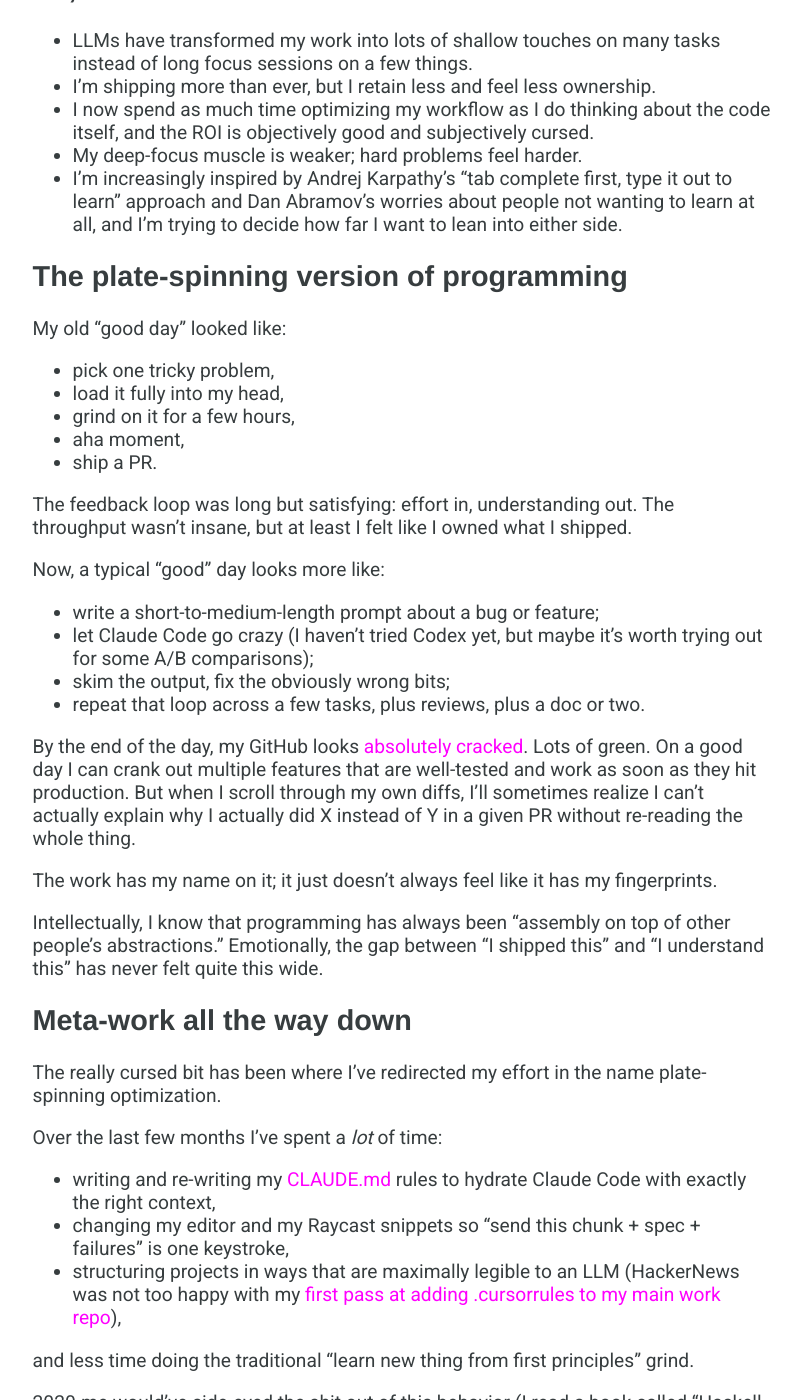
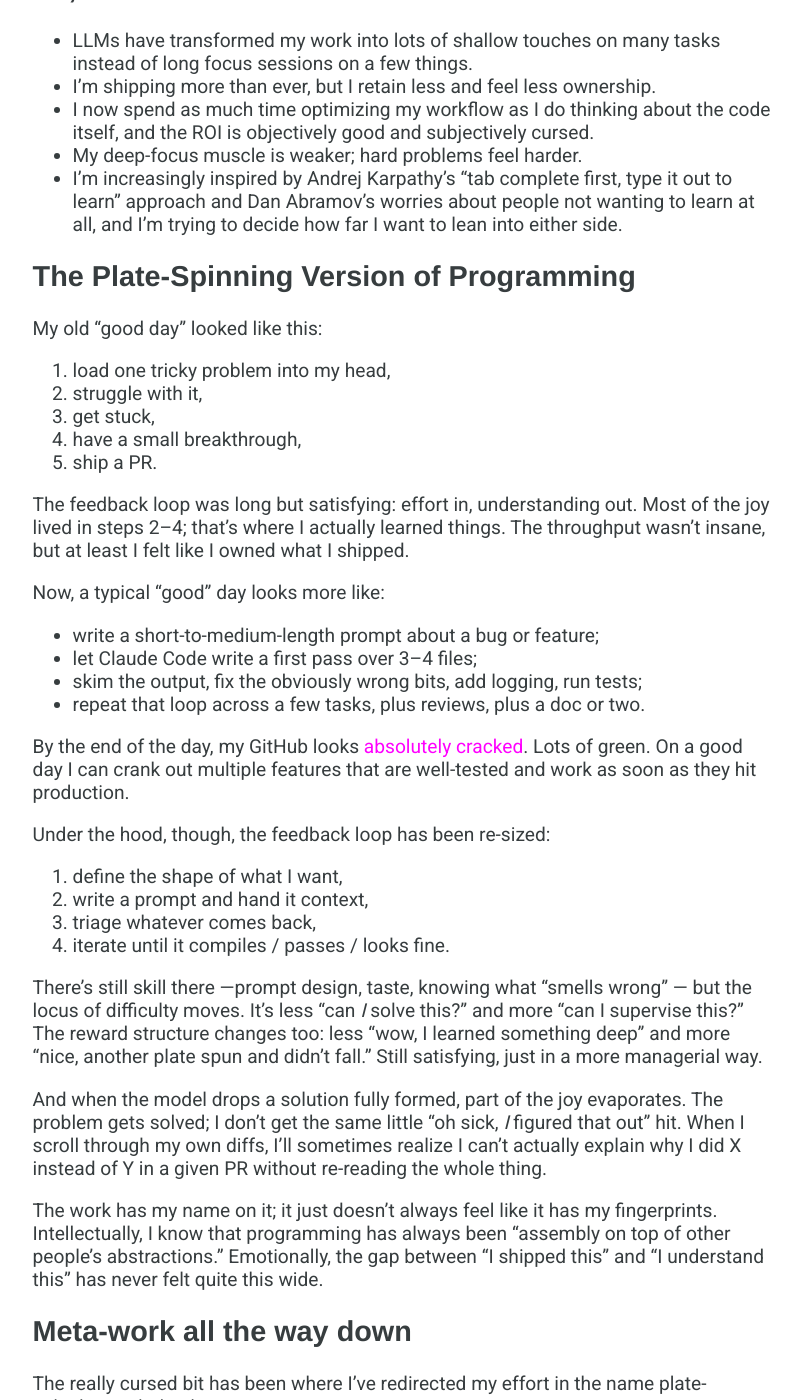
Before and after one commit to dmarticus/dmarticus.github.io, a Jekyll site: the page built from _posts/2025-11-07-spinning-plates.md, in a window 1280 px wide and 1400 px high, scrolled down 545 px. Shown: the whole window, without its empty margins (238-1039 px from the left). Built offline with Jekyll 4.4.1, drawn with Linux system fonts in a browser that asks for light colours; some of the changed text lies outside the part shown.

Commit message:
okay last edits for real

```diff
--- a/_posts/2025-11-07-spinning-plates.md
+++ b/_posts/2025-11-07-spinning-plates.md
@@ -23,30 +23,39 @@
 - My deep-focus muscle is weaker; hard problems feel harder.
 - I’m increasingly inspired by Andrej Karpathy’s "tab complete first, type it out to learn" approach and Dan Abramov’s worries about people not wanting to learn at all, and I’m trying to decide how far I want to lean into either side.
 
-## The plate-spinning version of programming
+## The Plate-Spinning Version of Programming
 
-My old "good day" looked like:
+My old "good day" looked like this:
 
-- pick one tricky problem,
-- load it fully into my head,
-- grind on it for a few hours,
-- aha moment,
-- ship a PR.
+1. load one tricky problem into my head,
+2. struggle with it,
+3. get stuck,
+4. have a small breakthrough,
+5. ship a PR.
 
-The feedback loop was long but satisfying: effort in, understanding out. The throughput wasn’t insane, but at least I felt like I owned what I shipped.
+The feedback loop was long but satisfying: effort in, understanding out. Most of the joy lived in steps 2–4; that’s where I actually learned things. The throughput wasn’t insane, but at least I felt like I owned what I shipped.
 
 Now, a typical "good" day looks more like:
 
 - write a short-to-medium-length prompt about a bug or feature;
-- let Claude Code go crazy (I haven't tried Codex yet, but maybe it's worth trying out for some A/B comparisons);
-- skim the output, fix the obviously wrong bits;
+- let Claude Code write a first pass over 3–4 files;
+- skim the output, fix the obviously wrong bits, add logging, run tests;
 - repeat that loop across a few tasks, plus reviews, plus a doc or two.
 
-By the end of the day, my GitHub looks [absolutely cracked](https://github.com/dmarticus/). Lots of green. On a good day I can crank out multiple features that are well-tested and work as soon as they hit production. But when I scroll through my own diffs, I’ll sometimes realize I can’t actually explain why I actually did X instead of Y in a given PR without re-reading the whole thing.
+By the end of the day, my GitHub looks [absolutely cracked](https://github.com/dmarticus/). Lots of green. On a good day I can crank out multiple features that are well-tested and work as soon as they hit production.
 
-The work has my name on it; it just doesn’t always feel like it has my fingerprints.
+Under the hood, though, the feedback loop has been re-sized:
 
-Intellectually, I know that programming has always been "assembly on top of other people’s abstractions." Emotionally, the gap between "I shipped this" and "I understand this" has never felt quite this wide.
+1. define the shape of what I want,
+2. write a prompt and hand it context,
+3. triage whatever comes back,
+4. iterate until it compiles / passes / looks fine.
+
+There’s still skill there —prompt design, taste, knowing what "smells wrong" — but the locus of difficulty moves. It’s less "can *I* solve this?" and more "can I supervise this?" The reward structure changes too: less "wow, I learned something deep" and more "nice, another plate spun and didn’t fall." Still satisfying, just in a more managerial way.
+
+And when the model drops a solution fully formed, part of the joy evaporates. The problem gets solved; I don’t get the same little "oh sick, *I* figured that out" hit. When I scroll through my own diffs, I’ll sometimes realize I can’t actually explain why I did X instead of Y in a given PR without re-reading the whole thing.
+
+The work has my name on it; it just doesn’t always feel like it has my fingerprints. Intellectually, I know that programming has always been "assembly on top of other people’s abstractions." Emotionally, the gap between "I shipped this" and "I understand this" has never felt quite this wide.
 
 ## Meta-work all the way down
 
@@ -65,33 +74,6 @@
 It does mean my "craft" feels different. Less "I write elegant code" and more "I design systems so other things can write pretty good code."
 
 That’s defensible if you frame it as leverage. It’s just weird to wake up and realize your job has quietly shifted from "builder" to "foreman" without anyone explicitly deciding that.
-
-## Re-sized feedback loops
-
-The web development feedback loop to which I'd become accustomed to early in my career has changed too.
-
-When I write LLM-unassisted code myself, the journey looks something like:
-
-1. load the problem,
-2. struggle,
-3. get stuck,
-4. have a small breakthrough,
-5. ship.
-
-Most of the satisfaction lives in steps 2–4. That’s where understanding happens. That's the positive feedback loop that makes this job so energizing even on the hard days.
-
-With LLM-heavy work, the loop looks more like:
-
-1. define the shape of what I want,
-2. write a prompt and hand it context,
-3. triage whatever comes back,
-4. iterate until it compiles / passes / looks fine.
-
-There’s still skill there — prompt design, taste, knowing what "smells wrong" — but the locus of difficulty moves. It’s less "can *I* solve this?" and more "can I supervise this?"
-
-The reward structure changes, too. It’s less "wow, I learned something deep" and more "nice, another plate spun and didn’t fall." Still satisfying, just in a more managerial way.
-
-And when the model drops a solution fully formed, part of the joy evaporates. The problem gets solved; I don’t get the same little "oh sick, I figured that out" hit. My output graph goes up and to the right; my sense of craftsmanship kind of flattens.
 
 ## The deep work tax
 
@@ -116,9 +98,9 @@
 
 I listened to the recent [interview between Dwarkesh Patel and Andrej Karpathy](https://www.dwarkesh.com/p/andrej-karpathy) while I was in the middle of all this, and I liked the whole thing, but two parts really lodged in my brain since they felt relevant to this "how do I work with LLMs without lobotomizing myself" sentiment I've been feeling.
 
-The first was how he actually *uses* them. In the section where he [talks about how he codes day-to-day](https://www.youtube.com/watch?v=lXUZvyajciY&t=2142s), walking through how he built Nanochat, he describes his workflow as almost entirely in-editor tab completion—his “sweet spot” for using LLMs—rather than giant freeform prompts in a chat box. He writes comments and partial code, lets the model fill in the rest, and only occasionally does the big “send this whole thing off for a refactor” move.
+The first was how he actually *uses* them. In the section where he [talks about how he codes day-to-day](https://www.youtube.com/watch?v=lXUZvyajciY&t=2142s), walking through how he built Nanochat, he describes his workflow as almost entirely in-editor tab completion—his "sweet spot" for using LLMs—rather than giant freeform prompts in a chat box. He writes comments and partial code, lets the model fill in the rest, and only occasionally does the big "send this whole thing off for a refactor" move.
 
-The second was how he encourages people to *learn* from [Nanochat](https://github.com/karpathy/nanochat) itself. The repo—“the best ChatGPT that $100 can buy”—is framed as an educational, hackable, end-to-end LLM stack. His recommended way to study it (and his other materials) is very deliberate:
+The second was how he encourages people to *learn* from [Nanochat](https://github.com/karpathy/nanochat) itself. The repo—"the best ChatGPT that $100 can buy"—is framed as an educational, hackable, end-to-end LLM stack. His recommended way to study it (and his other materials) is very deliberate:
 
 - keep the reference repo or notebook on one side of your screen;
 - on the other side, keep your own empty project;
```
